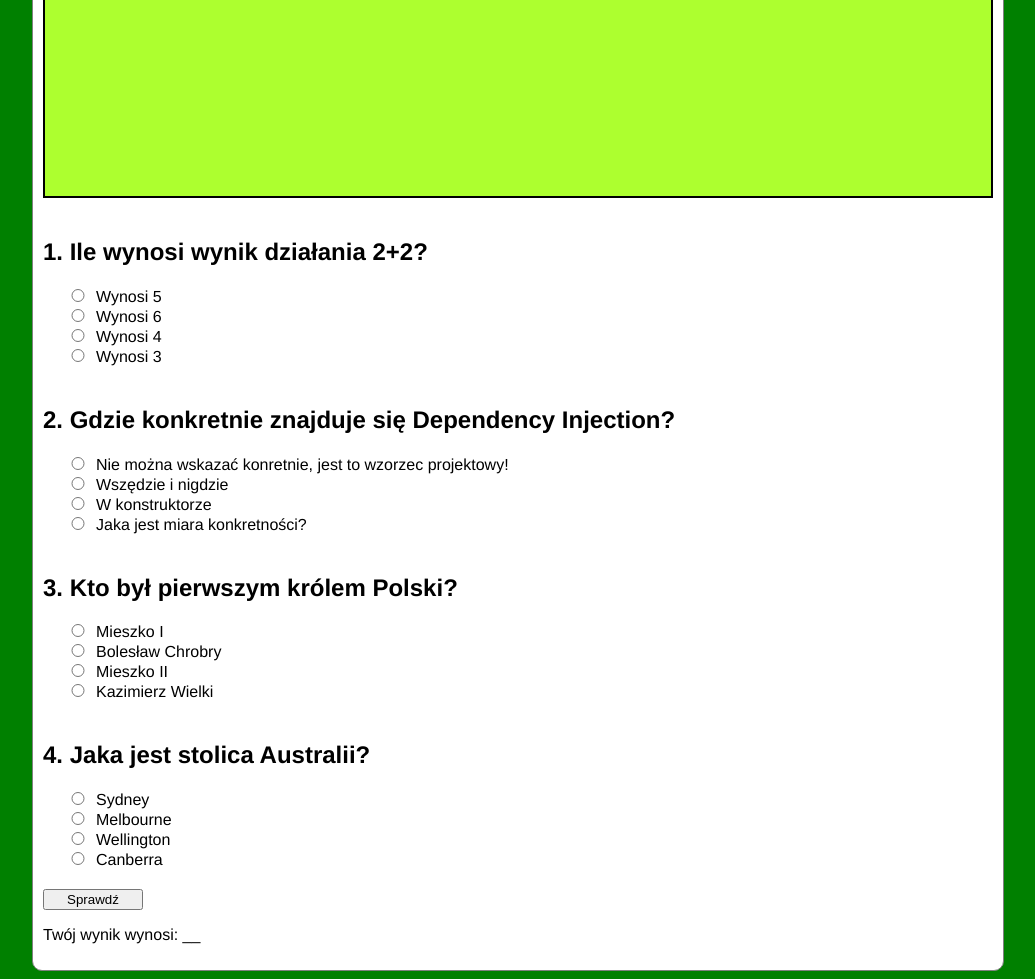
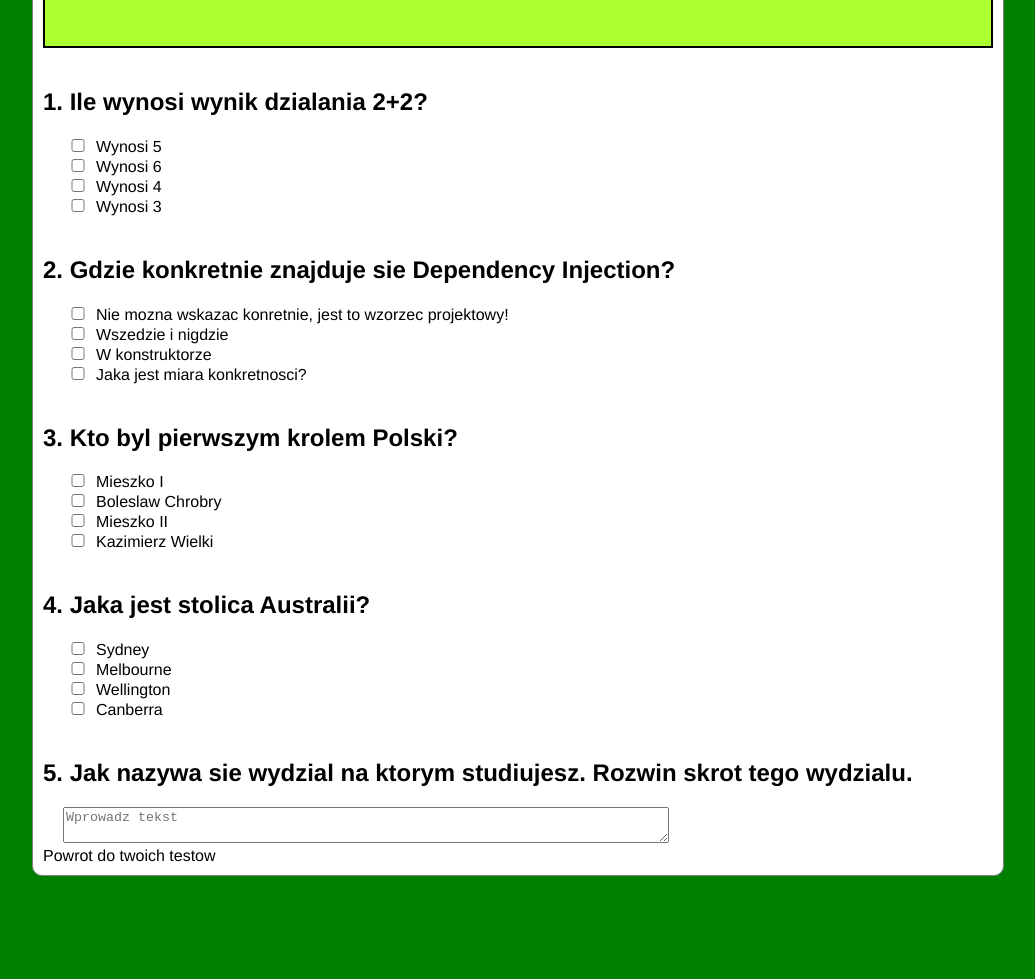
Before and after one commit to lodz-university-of-technology-masi/Stratocumulus, a plain HTML site: page View/solveTest.html in a window 1280 px wide. Shown: the part 85-1064 px from the top of the page, without its empty margins (122-1157 px from the left). After the commit the page ends 969 px from the top, so only its background shows below. Drawn offline with Linux system fonts and the light colour scheme.

Commit message:
Added candidate Tests. Removed option of displaying candidate score in solveTest and changed a little option of solving test. Added login.js

```diff
--- /dev/null
+++ b/View/candidateTests.css
@@ -0,0 +1,53 @@
+#header {
+    margin-top: 0;
+    border: 2px solid black;
+    padding: 5px;
+    height: 100px;
+    background: GreenYellow;
+    text-align: center;
+    color: white;
+}
+
+
+
+* {
+    box-sizing: border-box;
+}
+
+/* Style the list (remove margins and bullets, etc) */
+ul {
+    list-style-type: none;
+    padding: 0;
+    margin: 0;
+}
+
+/* Style the list items */
+ul li {
+    border: 1px solid #ddd;
+    margin-top: -1px; /* Prevent double borders */
+    background-color: #f6f6f6;
+    padding: 12px;
+    text-decoration: none;
+    text-align: center;
+    font-size: 18px;
+    color: black;
+    display: block;
+    position: relative;
+}
+
+/* Add a light grey background color on hover */
+ul li:hover {
+    background-color: #eee;
+}
+
+/* Style the close button (span) */
+.close {
+    cursor: pointer;
+    position: absolute;
+    top: 50%;
+    right: 0%;
+    padding: 12px 16px;
+    transform: translate(0%, -50%);
+}
+
+.close:hover {background: #bbb;}
--- a/View/solveTest.css
+++ b/View/solveTest.css
@@ -2,6 +2,11 @@
 body {
 background-color: green;
 font-family: Helvetica;
+}
+
+#label1 {
+    width: 600px;
+    margin-left: 20px;
 }
 
 #main {
@@ -18,7 +23,7 @@ border-radius: 10px;
 margin-top: 0;
 border: 2px solid black;
 padding: 5px;
-height: 250px;
+height: 100px;
 background: GreenYellow;
 text-align: center;
 color: white;
--- a/View/solveTest.html
+++ b/View/solveTest.html
@@ -12,36 +12,44 @@
 </div><!-- zamkniecie diva header -->
   <form id="form1">
 
-<h2>1. Ile wynosi wynik działania 2+2?</h2>
-<label for="var_string"><input type="radio" name="variable" value="0" id="var_string" />Wynosi 5</label>
-<label for="var_join"><input type="radio" name="variable" value="0" id="var_join" />Wynosi 6</label>
-<label for="var_info"><input type="radio" name="variable" value="25" id="var_info" />Wynosi 4</label>
-<label for="var_condition"><input type="radio" name="variable" value="0" id="var_condition"/>Wynosi 3</label>
+<h2>1. Ile wynosi wynik dzialania 2+2?</h2>
+<label for="var_string"><input type="checkbox" name="variable" value="0" id="var_string" />Wynosi 5</label>
+<label for="var_join"><input type="checkbox" name="variable" value="0" id="var_join" />Wynosi 6</label>
+<label for="var_info"><input type="checkbox" name="variable" value="25" id="var_info" />Wynosi 4</label>
+<label for="var_condition"><input type="checkbox" name="variable" value="0" id="var_condition"/>Wynosi 3</label>
 
-<h2>2. Gdzie konkretnie znajduje się Dependency Injection?</h2>
-<label for="sub_string"><input type="radio" name="sub" value="25" id="sub_string"/>Nie można wskazać konretnie, jest to wzorzec projektowy!</label>
-<label for="sub_join"><input type="radio" name="sub" value="0" id="sub_join"/>Wszędzie i nigdzie</label>
-<label for="sub_info"><input type="radio" name="sub" value="0" id="sub_info" />W konstruktorze</label>
-<label for="sub_condition"><input type="radio" name="sub" value="0" id="sub_condition" />Jaka jest miara konkretności?</label>
+<h2>2. Gdzie konkretnie znajduje sie Dependency Injection?</h2>
+<label for="sub_string"><input type="checkbox" name="sub" value="25" id="sub_string"/>Nie mozna wskazac konretnie, jest to wzorzec projektowy!</label>
+<label for="sub_join"><input type="checkbox" name="sub" value="0" id="sub_join"/>Wszedzie i nigdzie</label>
+<label for="sub_info"><input type="checkbox" name="sub" value="0" id="sub_info" />W konstruktorze</label>
+<label for="sub_condition"><input type="checkbox" name="sub" value="0" id="sub_condition" />Jaka jest miara konkretnosci?</label>
 
-<h2>3. Kto był pierwszym królem Polski?</h2>
-<label for="cat_string"><input type="radio" name="con" value="0" id="cat_string" />Mieszko I</label>
-<label for="cat_join"><input type="radio" name="con" value="25" id="cat_join" />Bolesław Chrobry</label>
-<label for="cat_info"><input type="radio" name="con" value="0" id="cat_info" />Mieszko II</label>
-<label for="cat_condition"><input type="radio" name="con" value="0" id="cat_condition" />Kazimierz Wielki</label>
+<h2>3. Kto byl pierwszym krolem Polski?</h2>
+<label for="cat_string"><input type="checkbox" name="con" value="0" id="cat_string" />Mieszko I</label>
+<label for="cat_join"><input type="checkbox" name="con" value="25" id="cat_join" />Boleslaw Chrobry</label>
+<label for="cat_info"><input type="checkbox" name="con" value="0" id="cat_info" />Mieszko II</label>
+<label for="cat_condition"><input type="checkbox" name="con" value="0" id="cat_condition" />Kazimierz Wielki</label>
 
 <h2>4. Jaka jest stolica Australii?</h2>
-<label for="if_string"><input type="radio" name="ifstate" value="0" id="if_string" />Sydney</label>
-<label for="if_join"><input type="radio" name="ifstate" value="0" id="if_join" />Melbourne</label>
-<label for="if_info"><input type="radio" name="ifstate" value="0" id="if_info" />Wellington</label>
-<label for="if_condition"><input type="radio" name="ifstate"  value="25" id="if_condition" />Canberra</label>
+<label for="if_string"><input type="checkbox" name="ifstate" value="0" id="if_string" />Sydney</label>
+<label for="if_join"><input type="checkbox" name="ifstate" value="0" id="if_join" />Melbourne</label>
+<label for="if_info"><input type="checkbox" name="ifstate" value="0" id="if_info" />Wellington</label>
+<label for="if_condition"><input type="checkbox" name="ifstate"  value="25" id="if_condition" />Canberra</label>
 
-<button type="submit" value="Submit">Sprawdź</button>
+    <h2>5. Jak nazywa sie wydzial na ktorym studiujesz. Rozwin skrot tego wydzialu.</h2>
+    <label for="name"> <textarea id="label1" placeholder="Wprowadz tekst"></textarea></label>
 
+
+<!--<button type="submit" value="Submit" >Powrot do menu</button> -->
+
+
+    <span class="close" onclick="change_page()">Powrot do twoich testow</span>
 </form>
 
-  <p>Twój wynik wynosi: <span id="grade">__</span></p>
-  <p id="grade2"></p>
+ <!-- <p>Twój wynik wynosi: <span id="grade">__</span></p> -->
+ <!-- <p id="grade2"></p> -->
+
+
 </div><!-- zamkniecie diva main -->
 
 <script src="solveTest.js"></script>
--- a/View/solveTest.js
+++ b/View/solveTest.js
@@ -13,3 +13,11 @@ document.getElementById("grade").innerHTML = result;
 
 return false;
 }
+
+function change_page(){
+    // similar behavior as an HTTP redirect
+    window.location.replace("candidateTests.html");
+    //or
+    // similar behavior as clicking on a link
+    // window.location.href = "test.html";
+};
```
Also changed, not shown: View/candidateTests.html (added, +27 -0 lines), View/candidateTests.js (added, +20 -0 lines), View/index.html (+4 -1 lines), View/login.js (added, +7 -0 lines).
